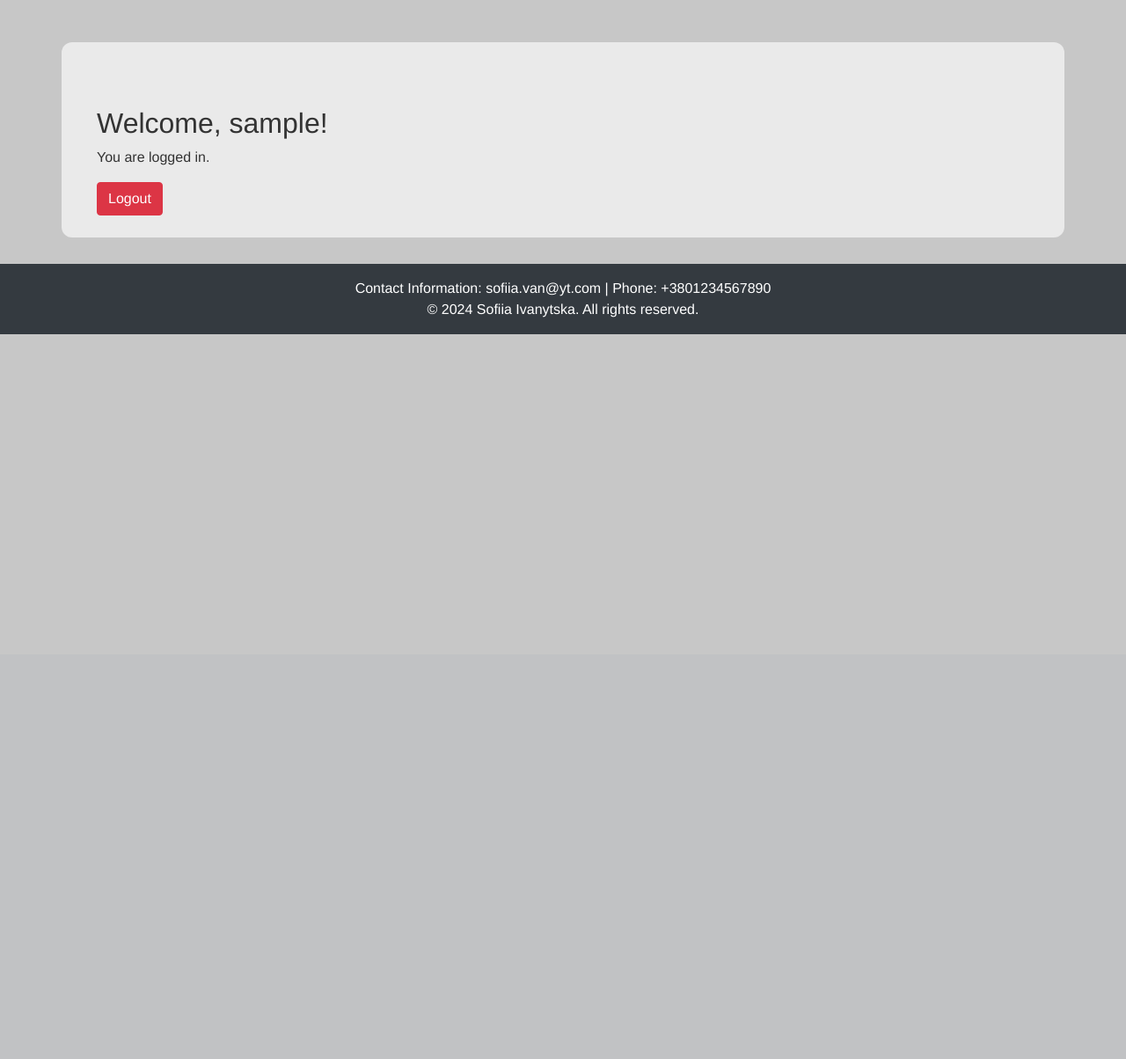
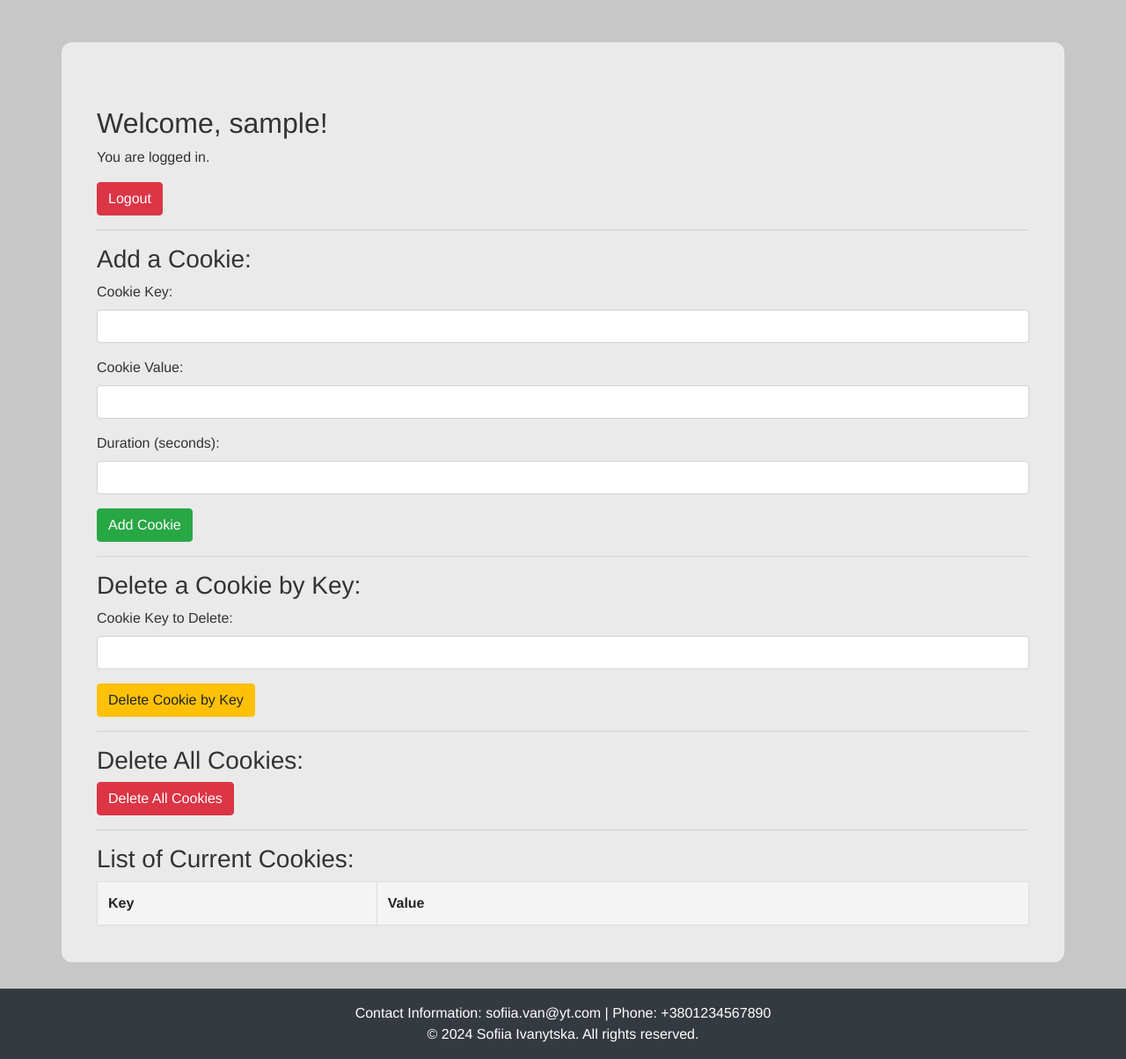
Before and after one commit to 1vanytska/flask-app-lab, a Flask app: page /user/profile in a window 1280 px wide. Shown: the part 56-1260 px from the top of the page at 88% size. Before the commit the page ends 436 px from the top, so only its background shows below. Run offline with Flask 3, Linux system fonts and the light colour scheme; the visitor is signed in with stand-in values (Sample User, id 1); lists and menus that the app fills with data are empty; some libraries are stand-ins or nearby versions.

Commit message:
Task 2.6 - Manage cookies

```diff
--- a/app/static/css/style.css
+++ b/app/static/css/style.css
@@ -96,3 +96,24 @@ footer {
 footer p {
     margin: 0;
 }
+
+table {
+    width: 100%;
+    border-collapse: collapse;
+}
+
+th, td {
+    text-align: left;
+    padding: 8px;
+    border: 1px solid #ddd;
+}
+
+th {
+    background-color: #f4f4f4;
+    font-weight: bold;
+}
+
+.container {
+    margin: 0 auto;
+    overflow-x: auto;
+}
--- a/app/templates/base.html
+++ b/app/templates/base.html
@@ -14,12 +14,14 @@
     {% include 'includes/navbar.html' %}
 
      <div class="container mt-5">
-        <div class="content-wrapper row"> <!-- Доданий обгортковий контейнер -->
+        <div class="content-wrapper row">
+
                 {% block aside %}
                 {% endblock %}
 
                 {% block content %}
                 {% endblock %}
+
         </div>
     </div>
 
--- a/app/users/templates/users/profile.html
+++ b/app/users/templates/users/profile.html
@@ -18,5 +18,62 @@
     <h2>Welcome, {{ username }}!</h2>
     <p>You are logged in.</p>
     <a href="{{ url_for('users.logout') }}" class="btn btn-danger">Logout</a>
+
+    <hr>
+
+    <h3>Add a Cookie:</h3>
+    <form method="post" action="{{ url_for('users.profile_add_cookie') }}">
+        <div class="form-group">
+            <label for="cookie_key">Cookie Key:</label>
+            <input type="text" name="key" id="cookie_key" class="form-control" required>
+        </div>
+        <div class="form-group">
+            <label for="cookie_value">Cookie Value:</label>
+            <input type="text" name="value" id="cookie_value" class="form-control" required>
+        </div>
+        <div class="form-group">
+            <label for="cookie_duration">Duration (seconds):</label>
+            <input type="number" name="duration" id="cookie_duration" class="form-control">
+        </div>
+        <button type="submit" class="btn btn-success">Add Cookie</button>
+    </form>
+
+    <hr>
+
+    <h3>Delete a Cookie by Key:</h3>
+    <form method="post" action="{{ url_for('users.profile_delete_cookie') }}">
+        <div class="form-group">
+            <label for="delete_cookie_key">Cookie Key to Delete:</label>
+            <input type="text" name="key" id="delete_cookie_key" class="form-control" required>
+        </div>
+        <button type="submit" class="btn btn-warning">Delete Cookie by Key</button>
+    </form>
+
+    <hr>
+
+    <h3>Delete All Cookies:</h3>
+    <form method="post" action="{{ url_for('users.profile_delete_all_cookies') }}">
+        <button type="submit" class="btn btn-danger">Delete All Cookies</button>
+    </form>
+
+    <hr>
+
+    <h3>List of Current Cookies:</h3>
+    <table class="table table-striped">
+        <thead>
+            <tr>
+                <th style="width: 30%;">Key</th>
+                <th style="width: 70%;">Value</th>
+            </tr>
+        </thead>
+        <tbody>
+            {% for key, value in cookies.items() %}
+            <tr>
+                <td>{{ key }}</td>
+                <td>{{ value }}</td>
+            </tr>
+            {% endfor %}
+        </tbody>
+    </table>
 </div>
 {% endblock %}
--- a/app/users/views.py
+++ b/app/users/views.py
@@ -9,9 +9,40 @@ VALID_PASSWORD = "123"
 def get_profile():
     if "username" in session:
         username_value = session["username"]
-        return render_template("profile.html", username=username_value)
+        cookies = request.cookies
+        return render_template("profile.html", cookies=cookies, username=username_value)
     flash("You need to log in to access this page.", "danger")
     return redirect(url_for("users.login"))
+
+@user_bp.route('/profile/add_cookie', methods=['POST'], endpoint='profile_add_cookie')
+def profile_add_cookie():
+    key = request.form['key']
+    value = request.form['value']
+    duration = request.form.get('duration', 3600)
+
+    response = make_response(redirect(url_for('users.get_profile')))
+    response.set_cookie(key, value, max_age=int(duration))
+    flash(f"Cookie '{key}' added successfully!", "success")
+    return response
+
+
+@user_bp.route('/profile/delete_cookie', methods=['POST'], endpoint='profile_delete_cookie')
+def profile_delete_cookie():
+    key = request.form['key']
+    response = make_response(redirect(url_for('users.get_profile')))
+    response.delete_cookie(key)
+    flash(f"Cookie '{key}' deleted successfully!", "warning")
+    return response
+
+
+@user_bp.route('/profile/delete_all_cookies', methods=['POST'], endpoint='profile_delete_all_cookies')
+def profile_delete_all_cookies():
+    response = make_response(redirect(url_for('users.get_profile')))
+    for key in request.cookies.keys():
+        response.delete_cookie(key)
+    flash("All cookies deleted successfully!", "danger")
+    return response
+
 
 @user_bp.route("/login", methods=['GET', 'POST'])
 def login():
@@ -50,8 +81,8 @@ def admin():
 @user_bp.route('/set_cookie')
 def set_cookie():
     response = make_response('Кука встановлена')
-    response.set_cookie('username', 'student', max_age=timedelta(seconds=60))
-    response.set_cookie('color', '', max_age=timedelta(seconds=60))
+    response.set_cookie('username', 'student', max_age=timedelta(seconds=300))
+    response.set_cookie('color', '', max_age=timedelta(seconds=300))
     return response
 
 @user_bp.route('/get_cookie')
```
